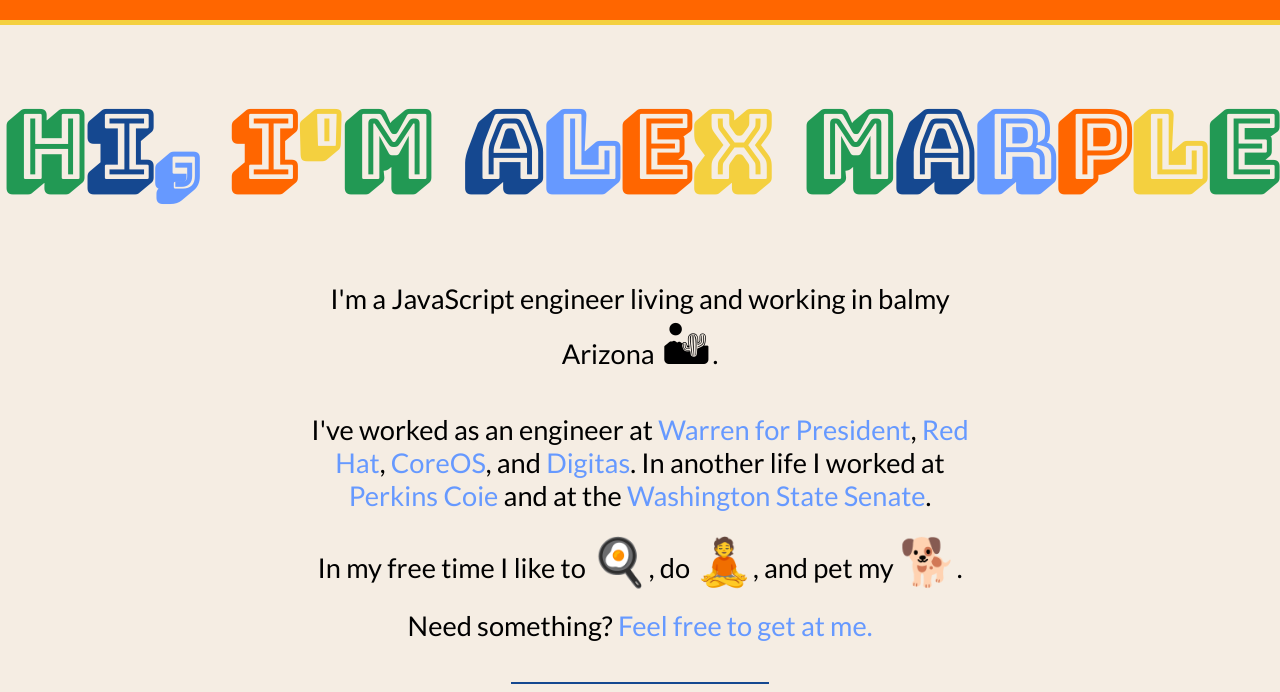
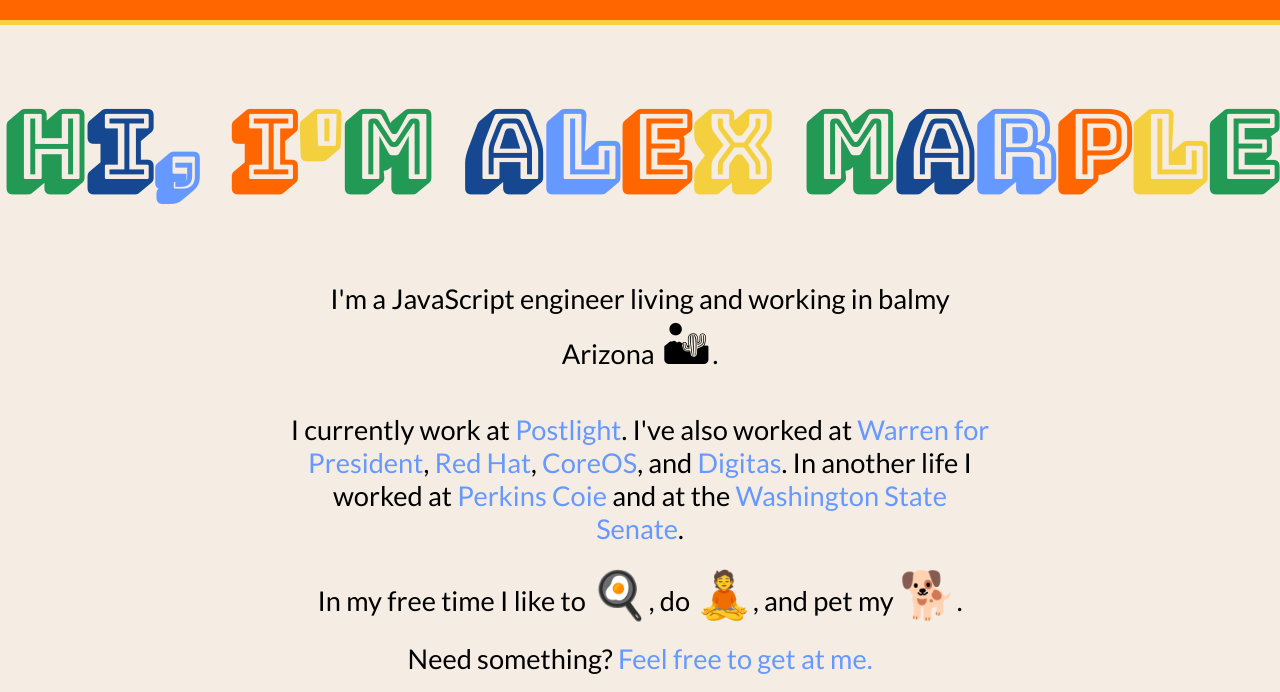
Before and after one commit to alexmarple/alexmarple.github.io, a website: page index.html in a window 1280 px wide. Shown: the top 692 px of the page. Drawn offline with Linux system fonts and the light colour scheme.

Commit message:
Added Postlight update

```diff
--- a/index.html
+++ b/index.html
@@ -34,7 +34,7 @@
         <p>I'm a JavaScript engineer living and working in balmy Arizona <span class="emoji">&#x1F3DC;</span>.</p>
       </section>
       <section class="work">
-        <p>I've worked as an engineer at <a href="https://www.elizabethwarren.com" target="_blank" aria-label="Elizabeth Warren for president">Warren for President</a>, <a href="https://www.redhat.com" target="_blank" aria-label="Red Hat website">Red Hat</a>, <a href="https://www.coreos.com" target="_blank" aria-label="CoreOS website">CoreOS</a>, and <a href="https://www.digitas.com" target="_blank" aria-label="Digitas website">Digitas</a>. In another life I worked at <a href="https://www.perkinscoie.com" target="_blank" aria-label="Perkins Coie website">Perkins Coie</a> and at the <a href="http://www.leg.wa.gov" target="_blank" aria-label="Washington State Senate website">Washington State Senate</a>.</p>
+        <p>I currently work at <a href="https://www.postlight.com">Postlight</a>. I've also worked at <a href="https://www.elizabethwarren.com" target="_blank" aria-label="Elizabeth Warren for president">Warren for President</a>, <a href="https://www.redhat.com" target="_blank" aria-label="Red Hat website">Red Hat</a>, <a href="https://www.coreos.com" target="_blank" aria-label="CoreOS website">CoreOS</a>, and <a href="https://www.digitas.com" target="_blank" aria-label="Digitas website">Digitas</a>. In another life I worked at <a href="https://www.perkinscoie.com" target="_blank" aria-label="Perkins Coie website">Perkins Coie</a> and at the <a href="http://www.leg.wa.gov" target="_blank" aria-label="Washington State Senate website">Washington State Senate</a>.</p>
       </section>
       <section class="life">
         <p>In my free time I like to <span class="emoji">&#x1F373;</span>, do <span class="emoji">&#x1F9D8;</span>, and pet my <span class="emoji">&#x1F415;</span>.</p>
```
